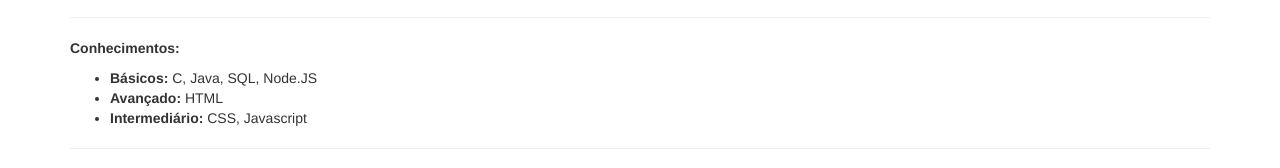
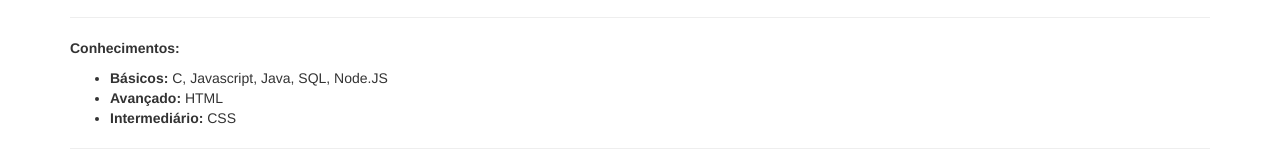
Before and after one commit to GabrielLima01/curriculo, a plain HTML site: page index.html in a window 1280 px wide. Shown: the part 450-618 px from the top of the page. Drawn offline with nearby package versions, Linux system fonts and the light colour scheme.

Commit message:
Atualizando conhecimentos

```diff
--- a/index.html
+++ b/index.html
@@ -64,9 +64,9 @@
         <strong>Conhecimentos:</strong>
     </p>
     <ul>
-        <li><strong>Básicos:</strong> C, Java, SQL, Node.JS</li>
+        <li><strong>Básicos:</strong> C, Javascript, Java, SQL, Node.JS</li>
         <li><strong>Avançado:</strong> HTML</li>
-        <li><strong>Intermediário:</strong> CSS, Javascript</li>
+        <li><strong>Intermediário:</strong> CSS</li>
     </ul>
     <hr>
     <!------------ Formação Academica ----------->
```
